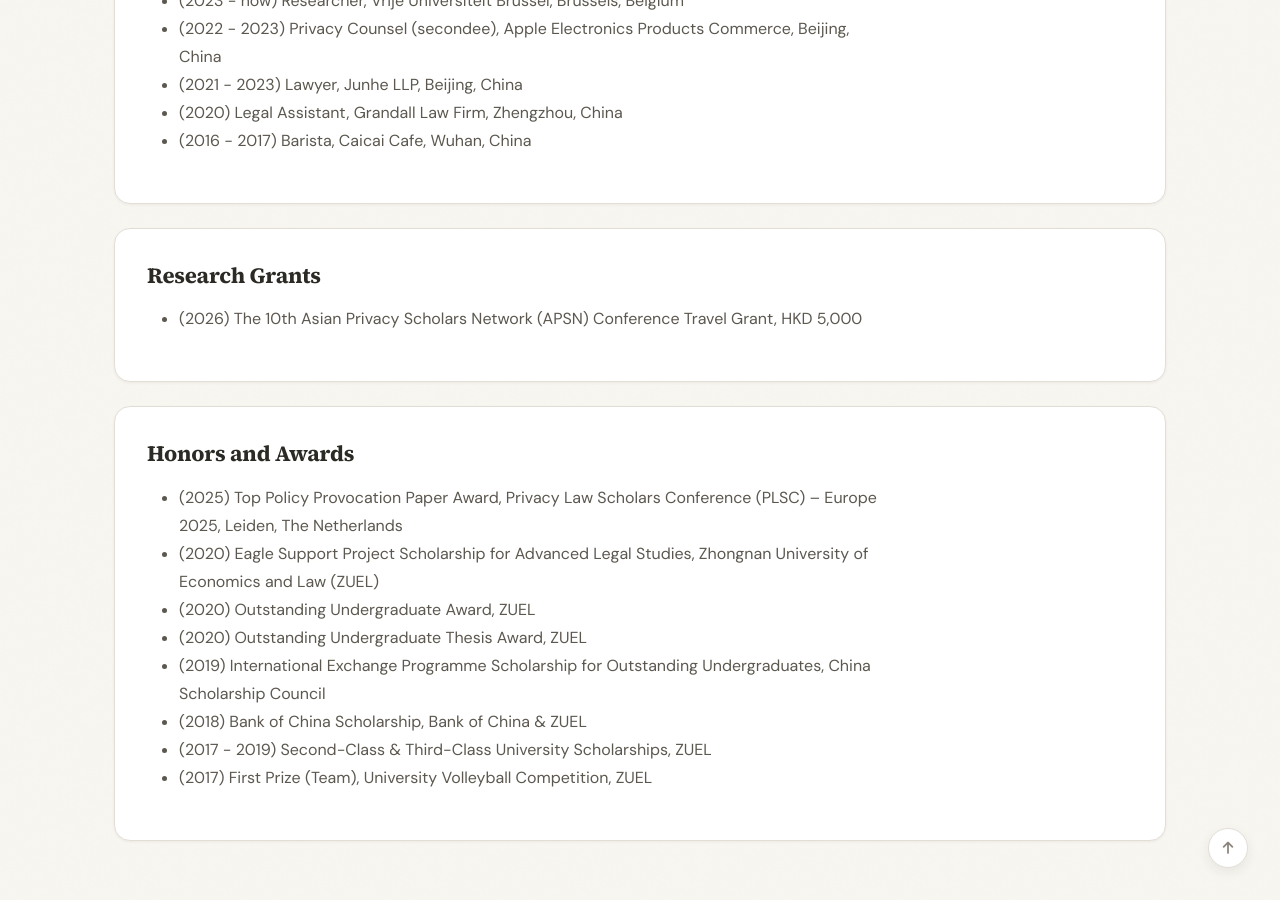
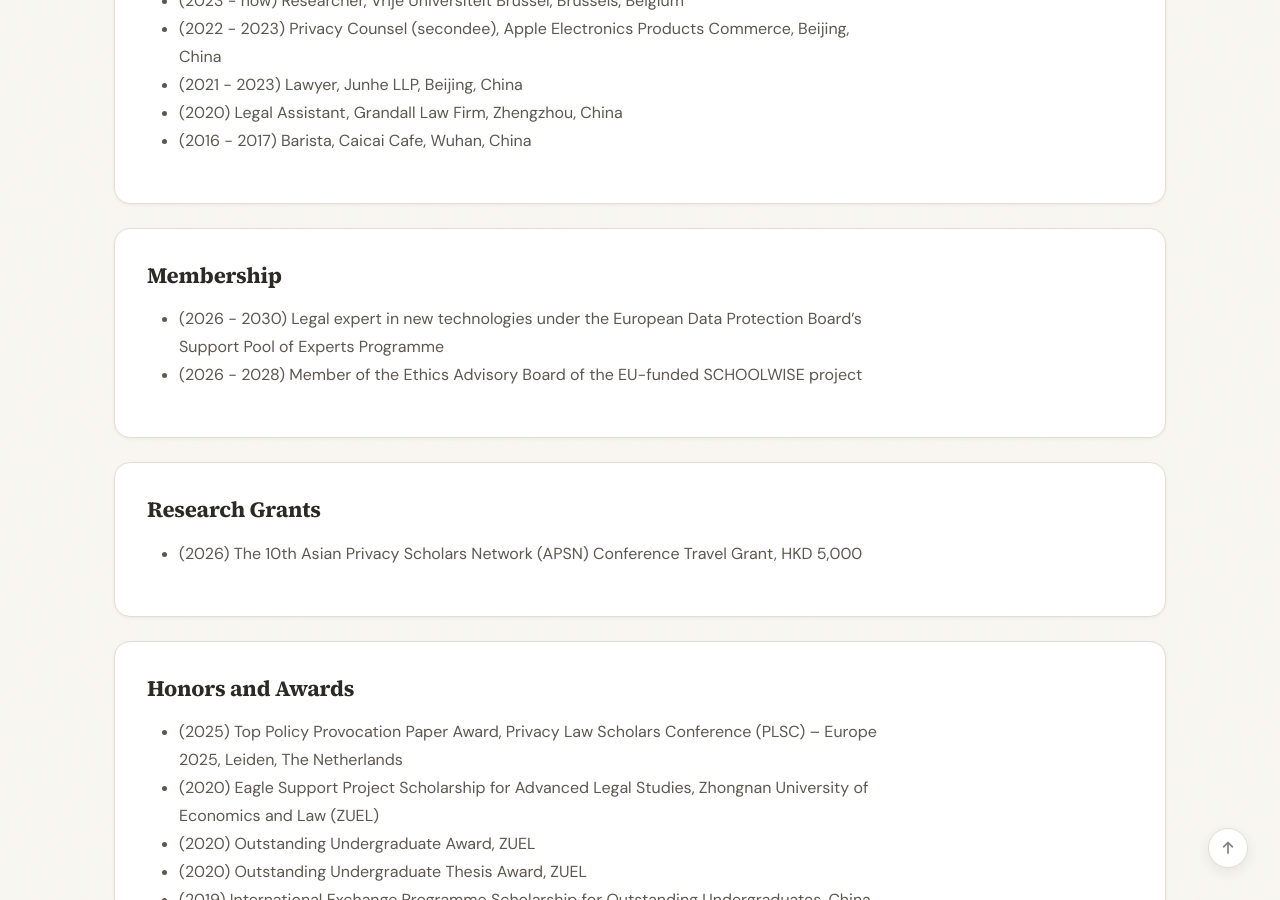
Before and after one commit to suruoxin/suruoxin.github.io, a Jekyll site: the page built from _pages/about.md, in a window 1280 px wide and 900 px high, scrolled down 687 px. Built offline with Jekyll 4.4.1, drawn with Linux system fonts in a browser that asks for light colours; a style sheet for code colours, icons or effects is not loaded.

Commit message:
Add Membership section to About page
Co-Authored-By: Claude Sonnet 5 <noreply@anthropic.com>

```diff
--- a/_pages/about.md
+++ b/_pages/about.md
@@ -45,6 +45,14 @@ permalink: /about/
 </div>
 {% endif %}
 
+<div class="section-card">
+<h3>Membership</h3>
+<ul>
+<li>(2026 - 2030) Legal expert in new technologies under the European Data Protection Board’s Support Pool of Experts Programme</li>
+<li>(2026 - 2028) Member of the Ethics Advisory Board of the EU-funded SCHOOLWISE project</li>
+</ul>
+</div>
+
 {% if site.data.awards %}
 <div class="section-card">
 <h3>Research Grants</h3>
```
